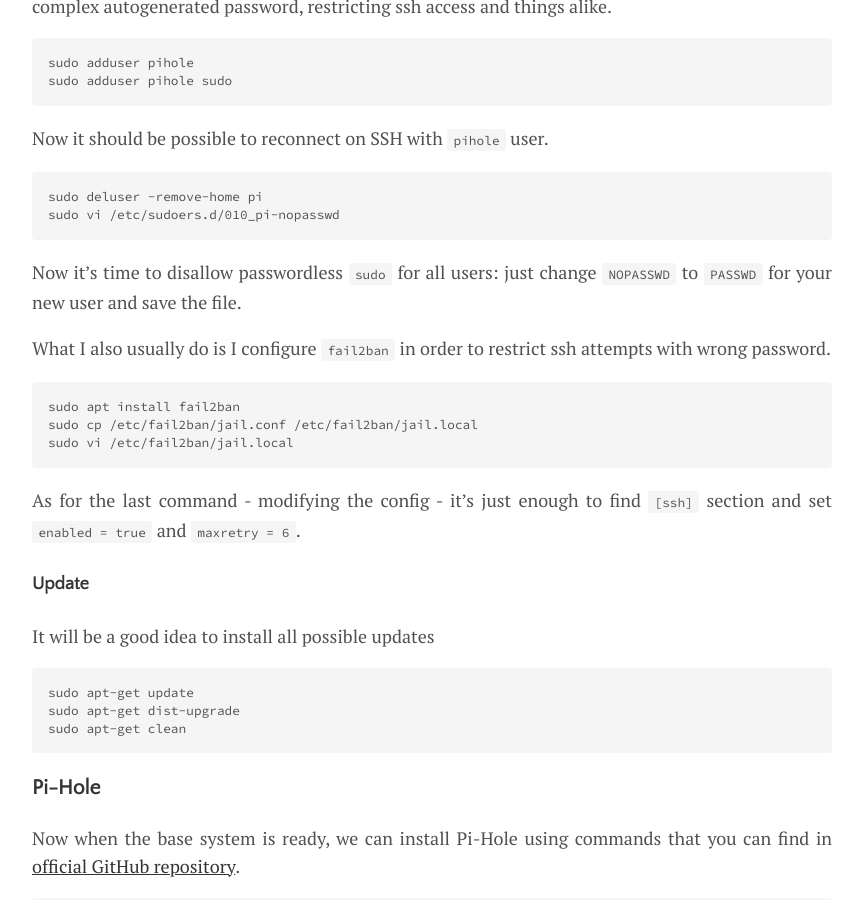
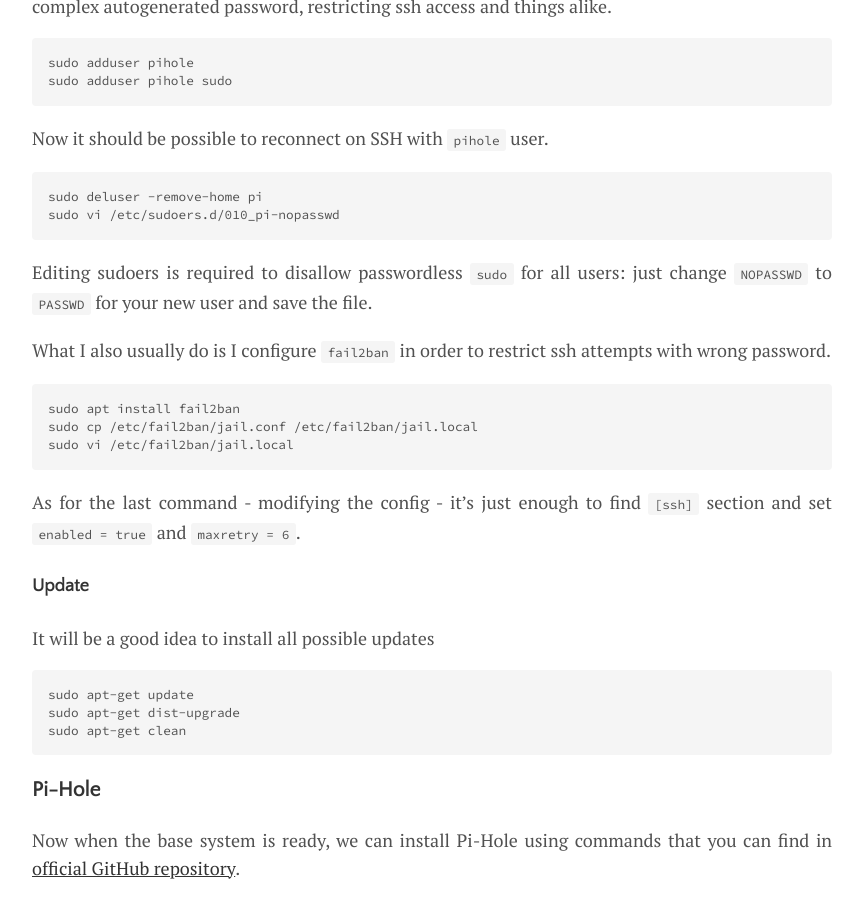
Before and after one commit to ribtoks/code-jamming, a Jekyll site: the page built from _posts/2019-09-25-raspberrypi-setup.md, in a window 1280 px wide and 900 px high, scrolled down 2106 px. Shown: the whole window, without its empty margins (208-1071 px from the left). Built offline with Jekyll 4.4.1, drawn with Linux system fonts in a browser that asks for light colours; nearby versions of some CDN libraries; comment, search, counter and statistics services are not loaded.

Commit message:
Cosmetic fixes

````diff
--- a/_posts/2019-09-25-raspberrypi-setup.md
+++ b/_posts/2019-09-25-raspberrypi-setup.md
@@ -70,7 +70,7 @@
 sudo vi /etc/sudoers.d/010_pi-nopasswd
 ```
 
-Now it's time to disallow passwordless `sudo` for all users: just change `NOPASSWD` to `PASSWD` for your new user and save the file.
+Editing sudoers is required to disallow passwordless `sudo` for all users: just change `NOPASSWD` to `PASSWD` for your new user and save the file.
 
 What I also usually do is I configure `fail2ban` in order to restrict ssh attempts with wrong password.
 
````
